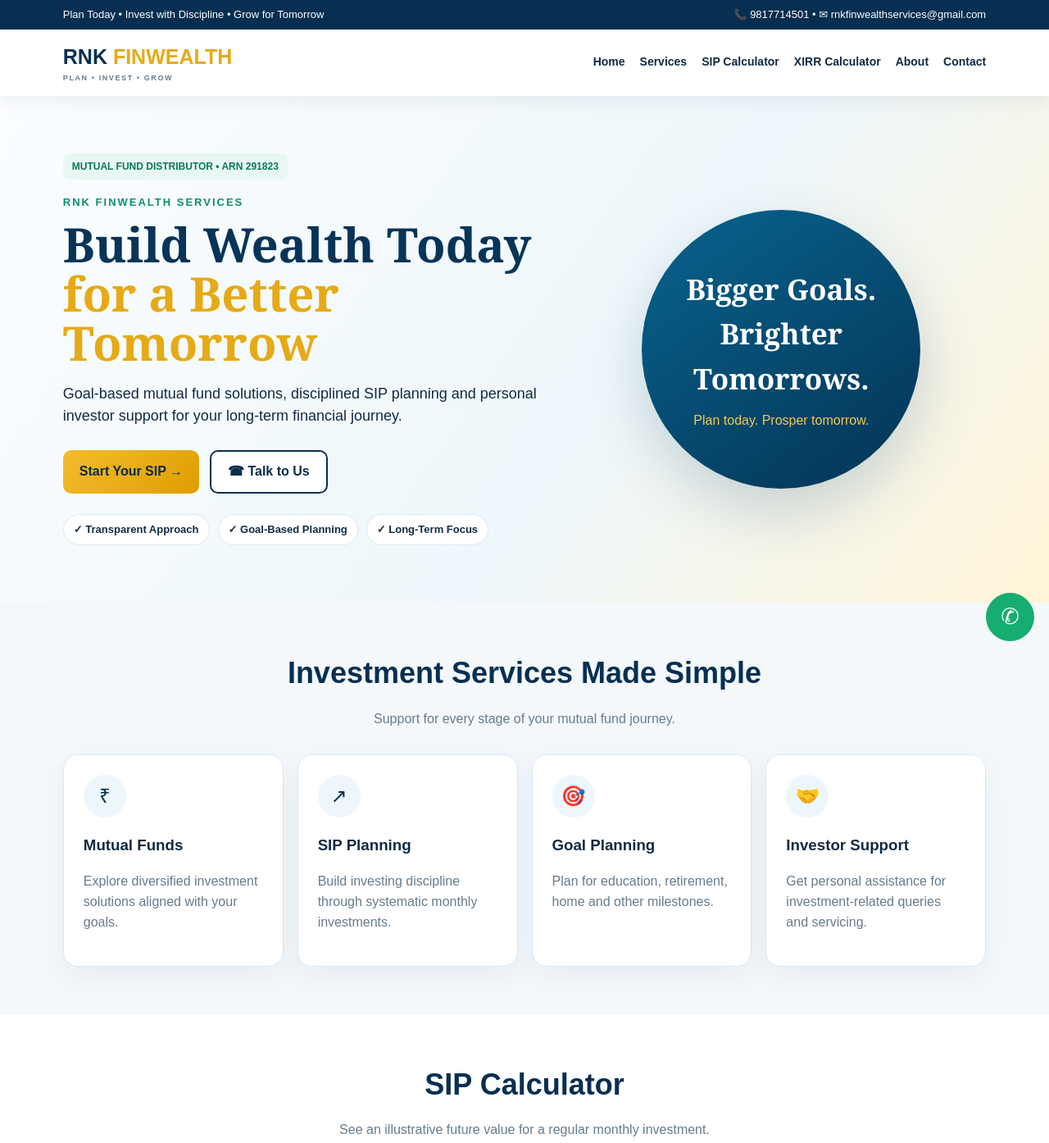
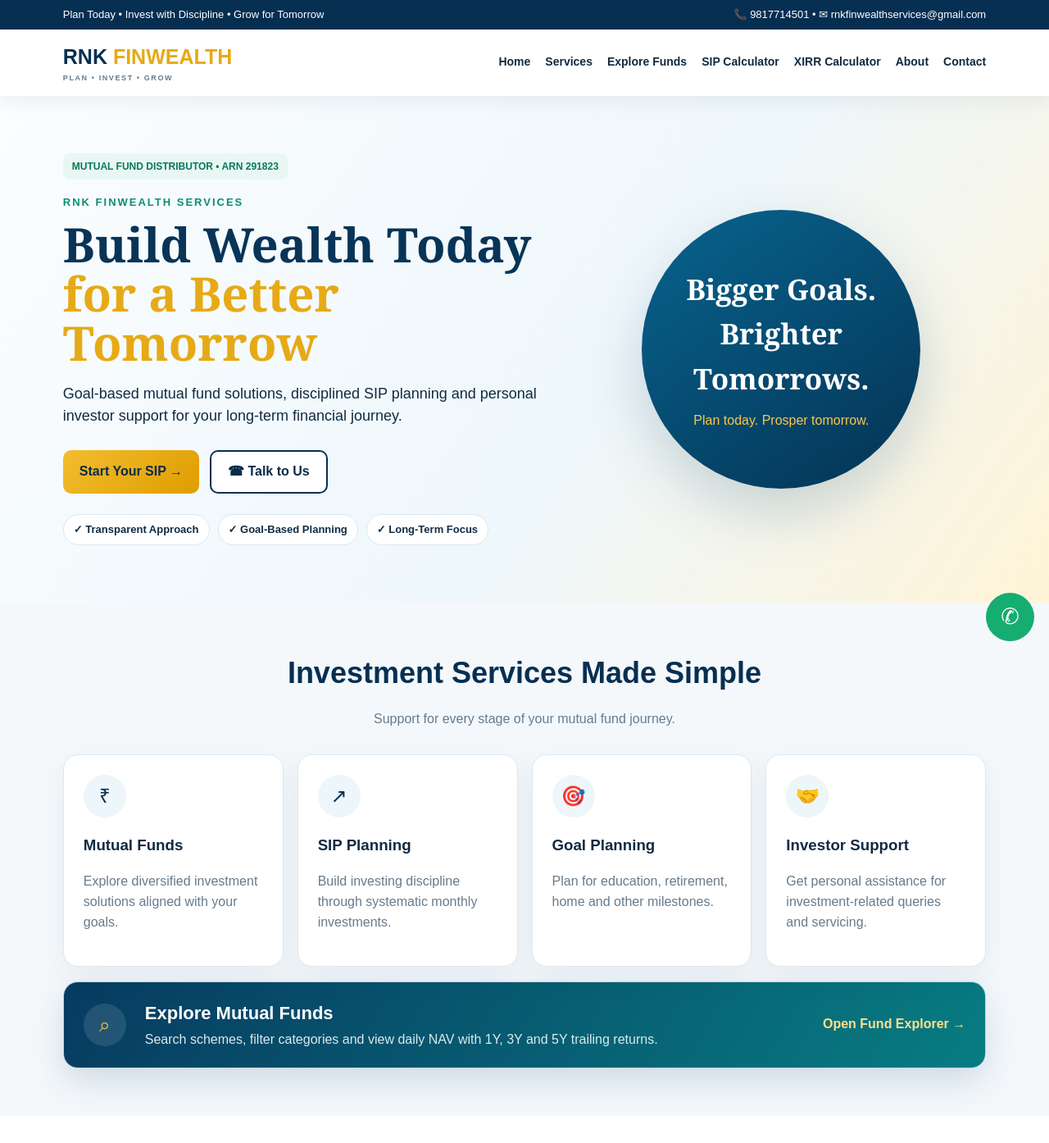
Before and after one commit to ramanandmfd-creator/rnk-finwealth-services, a plain HTML site: page index.html in a window 1280 px wide. Shown: the top 1394 px of the page at 82% size. Drawn offline with Linux system fonts and the light colour scheme.

Commit message:
Link live fund explorer from RNK home page

```diff
--- a/index.html
+++ b/index.html
@@ -4,7 +4,7 @@
   <meta charset="utf-8">
   <meta name="viewport" content="width=device-width, initial-scale=1">
   <title>RNK Finwealth Services | Mutual Fund Distributor</title>
-  <meta name="description" content="RNK Finwealth Services — Mutual Fund Distributor, ARN 291823. SIP, mutual funds, XIRR calculator, goal planning and investor support.">
+  <meta name="description" content="RNK Finwealth Services — Mutual Fund Distributor, ARN 291823. Explore mutual funds, daily NAV, SIP and XIRR calculators, goal planning and investor support.">
   <style>
     :root {
       --n: #062f52;
@@ -115,6 +115,12 @@
     .icon { width: 52px; height: 52px; border-radius: 50%; display: grid; place-items: center; background: #edf6fa; color: var(--n); font-size: 24px; }
     .calc input { width: 100%; padding: 11px; border: 1px solid #cbdce6; border-radius: 9px; margin: 6px 0 11px; }
     .result { font-size: 23px; font-weight: 900; color: var(--n); }
+    .fund-explorer-card { display: grid; grid-template-columns: 58px minmax(0, 1fr) auto; align-items: center; gap: 17px; margin-top: 18px; padding: 21px 24px; border: 1px solid #b9d7df; border-radius: 18px; background: linear-gradient(120deg, #073b61, #087c82); color: #fff; box-shadow: 0 16px 40px #073e6526; }
+    .fund-explorer-card .icon { background: #ffffff1c; color: #f6c84a; }
+    .fund-explorer-card h3 { margin: 0; font-size: 22px; }
+    .fund-explorer-card p { margin: 3px 0 0; color: #d9eaee; }
+    .fund-explorer-card strong { color: #ffe08a; white-space: nowrap; }
+    .fund-explorer-card:hover { transform: translateY(-2px); box-shadow: 0 20px 48px #073e6535; }
 
     .xirr-section {
       background:
@@ -207,6 +213,8 @@
       .xirr-actions .btn { flex: 1 1 145px; }
       .summary-grid { grid-template-columns: 1fr; }
       .xirr-value { font-size: 34px; }
+      .fund-explorer-card { grid-template-columns: 50px minmax(0, 1fr); padding: 18px 16px; }
+      .fund-explorer-card strong { grid-column: 2; }
     }
   </style>
 </head>
@@ -221,6 +229,7 @@
     <div class="links">
       <a href="#home">Home</a>
       <a href="#services">Services</a>
+      <a href="funds.html">Explore Funds</a>
       <a href="#calculator">SIP Calculator</a>
       <a href="#xirr">XIRR Calculator</a>
       <a href="#about">About</a>
@@ -262,6 +271,11 @@
       <div class="card"><div class="icon">🎯</div><h3>Goal Planning</h3><p class="muted">Plan for education, retirement, home and other milestones.</p></div>
       <div class="card"><div class="icon">🤝</div><h3>Investor Support</h3><p class="muted">Get personal assistance for investment-related queries and servicing.</p></div>
     </div>
+    <a class="fund-explorer-card" href="funds.html">
+      <span class="icon" aria-hidden="true">⌕</span>
+      <span><h3>Explore Mutual Funds</h3><p>Search schemes, filter categories and view daily NAV with 1Y, 3Y and 5Y trailing returns.</p></span>
+      <strong>Open Fund Explorer →</strong>
+    </a>
   </section>
 
   <section class="section" id="calculator">
@@ -375,7 +389,7 @@
   <footer class="footer">
     <div class="footergrid">
       <div><div class="brand" style="color: white">RNK <b>FINWEALTH</b></div><p>Mutual Fund Distributor | ARN 291823<br>Plan Today, Prosper Tomorrow</p></div>
-      <div><strong>Quick Links</strong><p><a href="#home">Home</a><br><a href="#services">Services</a><br><a href="#calculator">SIP Calculator</a><br><a href="#xirr">XIRR Calculator</a><br><a href="#contact">Contact</a></p></div>
+      <div><strong>Quick Links</strong><p><a href="#home">Home</a><br><a href="#services">Services</a><br><a href="funds.html">Explore Funds</a><br><a href="#calculator">SIP Calculator</a><br><a href="#xirr">XIRR Calculator</a><br><a href="#contact">Contact</a></p></div>
       <div><strong>Contact</strong><p>📞 9817714501<br>✉ rnkfinwealthservices@gmail.com</p></div>
     </div>
     <small>Mutual fund investments are subject to market risks. Read all scheme related documents carefully. Calculator results are illustrations only and do not guarantee returns or constitute investment advice.</small>
```
